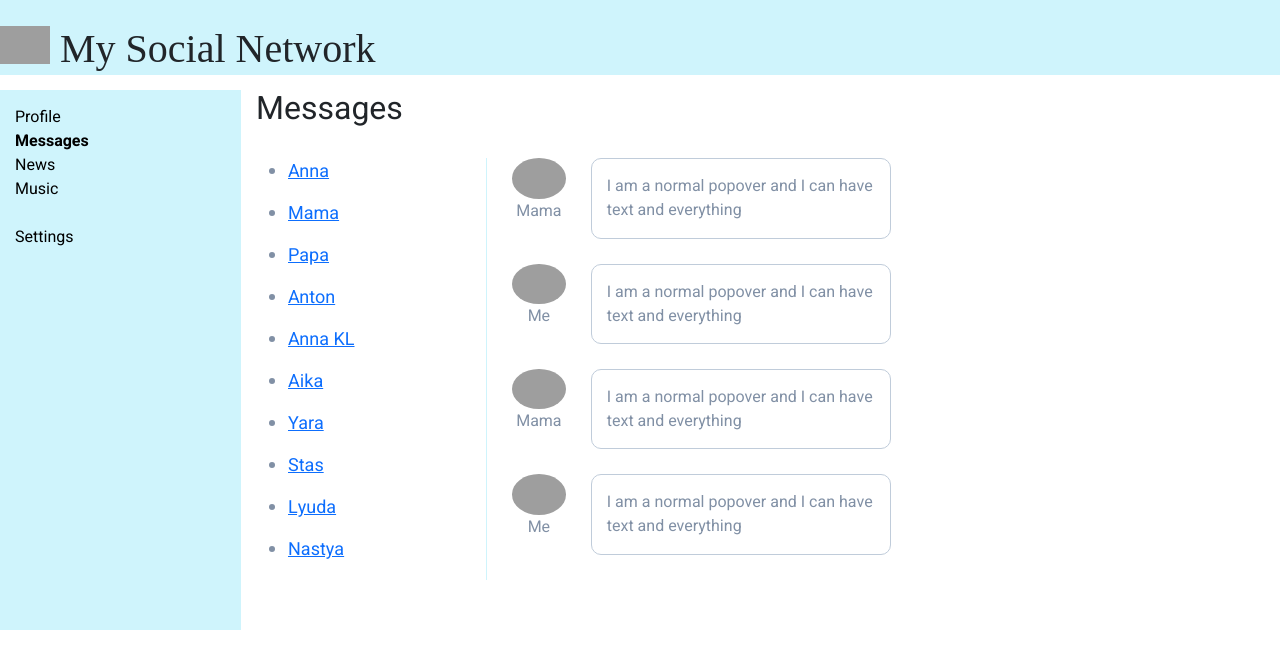
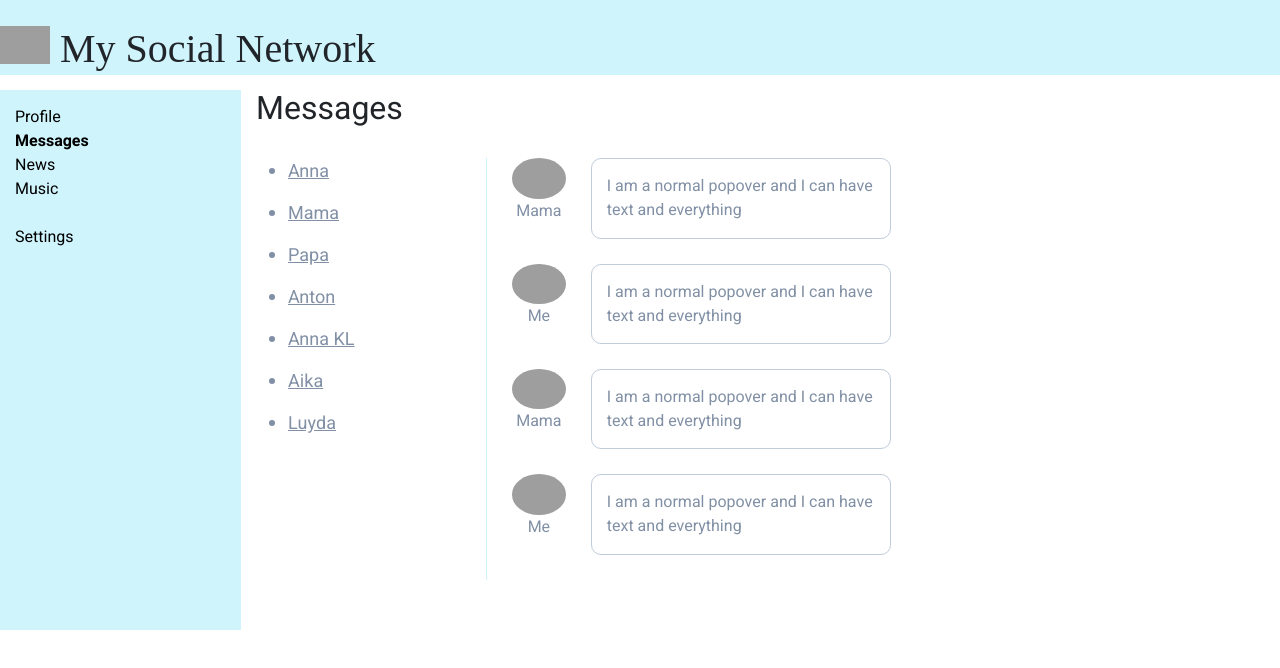
Before and after one commit to anna1luna/react_redux, a React (Create React App) app in the folder my-app/: page /messages in a window 1280 px wide. Shown: the top 668 px of the page. Built offline with nearby package versions, Linux system fonts and the light colour scheme; grey boxes are pictures that could not be loaded; a web font is replaced by a local one.

Commit message:
added navlink routes to senders

```diff
--- a/my-app/src/App.js
+++ b/my-app/src/App.js
@@ -17,7 +17,7 @@ const App = () => {
           <Routes>
             <Route path="/" element={<Profile />} />
             <Route path="/profile" element={<Profile />} />
-            <Route path="/messages" element={<Messages />} />
+            <Route path="/messages/*" element={<Messages />} />
             <Route path="/news" element={<News />} />
             <Route path="/music" element={<Music />} />
             <Route path="/settings" element={<Settings />} />
--- a/my-app/src/components/msgs/sender.jsx
+++ b/my-app/src/components/msgs/sender.jsx
@@ -3,9 +3,101 @@ import { NavLink } from "react-router-dom";
 
 const Sender = (props) => {
   return (
-    <li className={`${s.sender}`}>
-      <NavLink to="">{props.name}</NavLink>
-    </li>
+    <ul>
+      <li className={`${s.sender}`}>
+        <NavLink
+          style={({ isActive, isPending }) => {
+            return {
+              fontWeight: isActive ? "bold" : "",
+              color: isPending ? "red" : "#8190A5",
+            };
+          }}
+          to="/messages/1"
+        >
+          Anna
+        </NavLink>
+      </li>
+      <li className={`${s.sender}`}>
+        <NavLink
+          style={({ isActive, isPending }) => {
+            return {
+              fontWeight: isActive ? "bold" : "",
+              color: isPending ? "red" : "#8190A5",
+            };
+          }}
+          to="/messages/2"
+        >
+          Mama
+        </NavLink>
+      </li>
+      <li className={`${s.sender}`}>
+        <NavLink
+          style={({ isActive, isPending }) => {
+            return {
+              fontWeight: isActive ? "bold" : "",
+              color: isPending ? "red" : "#8190A5",
+            };
+          }}
+          to="/messages/3"
+        >
+          Papa
+        </NavLink>
+      </li>
+      <li className={`${s.sender}`}>
+        <NavLink
+          style={({ isActive, isPending }) => {
+            return {
+              fontWeight: isActive ? "bold" : "",
+              color: isPending ? "red" : "#8190A5",
+            };
+          }}
+          to="/messages/4"
+        >
+          Anton
+        </NavLink>
+      </li>
+      <li className={`${s.sender}`}>
+        <NavLink
+          style={({ isActive, isPending }) => {
+            return {
+              fontWeight: isActive ? "bold" : "",
+              color: isPending ? "red" : "#8190A5",
+            };
+          }}
+          to="/messages/5"
+        >
+          Anna KL
+        </NavLink>
+      </li>
+      <li className={`${s.sender}`}>
+        {" "}
+        <NavLink
+          style={({ isActive, isPending }) => {
+            return {
+              fontWeight: isActive ? "bold" : "",
+              color: isPending ? "red" : "#8190A5",
+            };
+          }}
+          to="/messages/6"
+        >
+          Aika
+        </NavLink>
+      </li>
+      <li className={`${s.sender}`}>
+        {" "}
+        <NavLink
+          style={({ isActive, isPending }) => {
+            return {
+              fontWeight: isActive ? "bold" : "",
+              color: isPending ? "red" : "#8190A5",
+            };
+          }}
+          to="/messages/7"
+        >
+          Luyda
+        </NavLink>
+      </li>
+    </ul>
   );
 };
 
--- a/my-app/src/components/msgs/senders.jsx
+++ b/my-app/src/components/msgs/senders.jsx
@@ -4,18 +4,7 @@ import Sender from "./sender";
 const Senders = () => {
   return (
     <div className={s.senders}>
-      <ul>
-        <Sender name="Anna" />
-        <Sender name="Mama" />
-        <Sender name="Papa" />
-        <Sender name="Anton" />
-        <Sender name="Anna KL" />
-        <Sender name="Aika" />
-        <Sender name="Yara" />
-        <Sender name="Stas" />
-        <Sender name="Lyuda" />
-        <Sender name="Nastya" />
-      </ul>
+      <Sender />
     </div>
   );
 };
```
